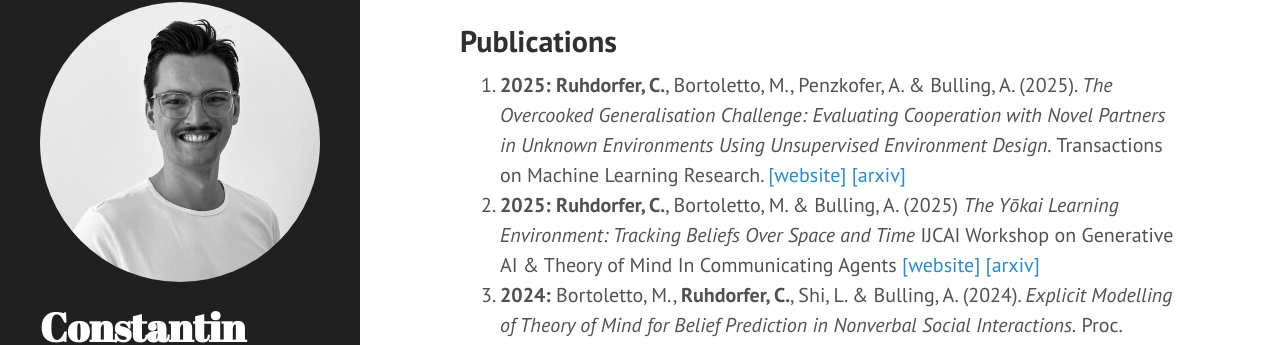
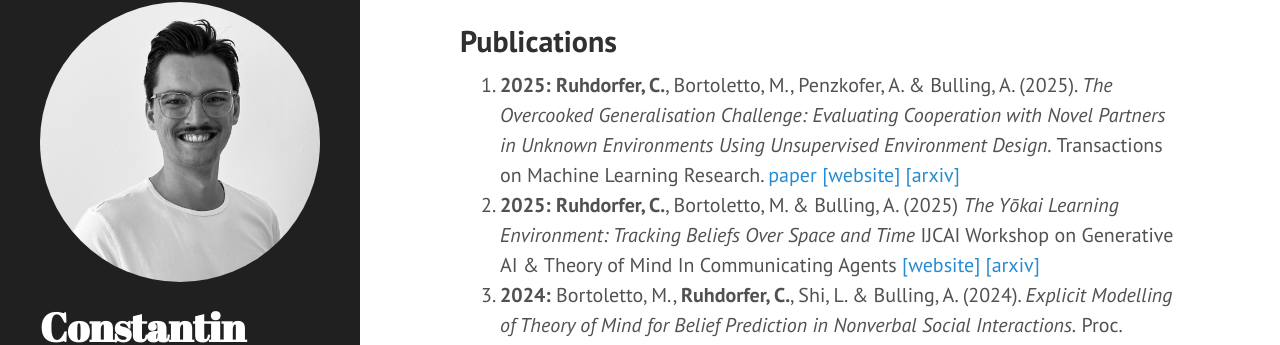
Before and after one commit to ConstantinRuhdorfer/constantinruhdorfer.github.io, a Jekyll site: the page built from index.html, in a window 1280 px wide and 900 px high, scrolled down 772 px. Shown: the part 98-443 px from the top of the window. Built offline with Jekyll 4.4.1, drawn with Linux system fonts in a browser that asks for light colours; the list of posts is cut into pages by our own code.

Commit message:
Update index.html

```diff
--- a/index.html
+++ b/index.html
@@ -26,7 +26,7 @@ For students interested in a project or thesis please check the <a href="https:/
 <h2 class="post-title">Publications</h2>
 
 <ol>
-  <li><b>2025:</b> <b>Ruhdorfer, C.</b>, Bortoletto, M., Penzkofer, A. & Bulling, A. (2025). <i>The Overcooked Generalisation Challenge: Evaluating Cooperation with Novel Partners in Unknown Environments Using Unsupervised Environment Design.</i> Transactions on Machine Learning Research. <a href="https://www.collaborative-ai.org/publications/ruhdorfer2024_arxiv/">[website]</a> <a href="https://arxiv.org/abs/2406.17949">[arxiv]</a></li>
+  <li><b>2025:</b> <b>Ruhdorfer, C.</b>, Bortoletto, M., Penzkofer, A. & Bulling, A. (2025). <i>The Overcooked Generalisation Challenge: Evaluating Cooperation with Novel Partners in Unknown Environments Using Unsupervised Environment Design.</i> Transactions on Machine Learning Research. <a href="https://openreview.net/pdf?id=K2KtcMlW6j">paper</a> <a href="https://www.collaborative-ai.org/publications/ruhdorfer2024_arxiv/">[website]</a> <a href="https://arxiv.org/abs/2406.17949">[arxiv]</a></li>
   <li><b>2025:</b> <b>Ruhdorfer, C.</b>, Bortoletto, M. & Bulling, A. (2025) <i>The Yōkai Learning Environment: Tracking Beliefs Over Space and Time</i> IJCAI Workshop on Generative AI & Theory of Mind In Communicating Agents <a href="https://collaborative-ai.org/publications/ruhdorfer25_ijcaiw/">[website]</a> <a href="https://arxiv.org/abs/2508.12480">[arxiv]</a></li> </li>
   <li><b>2024:</b> Bortoletto, M., <b>Ruhdorfer, C.</b>, Shi, L. & Bulling, A. (2024). <i>Explicit Modelling of Theory of Mind for Belief Prediction in Nonverbal Social Interactions.</i> Proc. European Conference on Artificial Intelligence (ECAI), pp. 1–7, 2024. <b>(oral)</b> <a href="https://collaborative-ai.org/publications/bortoletto24_ecai.pdf">[paper]</a> <a href="https://www.collaborative-ai.org/publications/bortoletto24_ecai/">[website]</a> <a href="https://arxiv.org/abs/2407.06762">[arxiv]</a></li>
   <li><b>2024:</b> Bortoletto, M., <b>Ruhdorfer, C.</b>, Shi, L. & Bulling, A. (2024). <i>Benchmarking Mental State Representations in Language Models.</i> ICML Workshop on Mechanistic Interpretability. <a href="https://www.collaborative-ai.org/publications/bortoletto24_icmlw.pdf">[paper]</a> <a href="https://www.collaborative-ai.org/publications/bortoletto24_icmlw/">[website]</a> <a href="https://arxiv.org/abs/2406.17513">[arxiv]</a></li>
```
